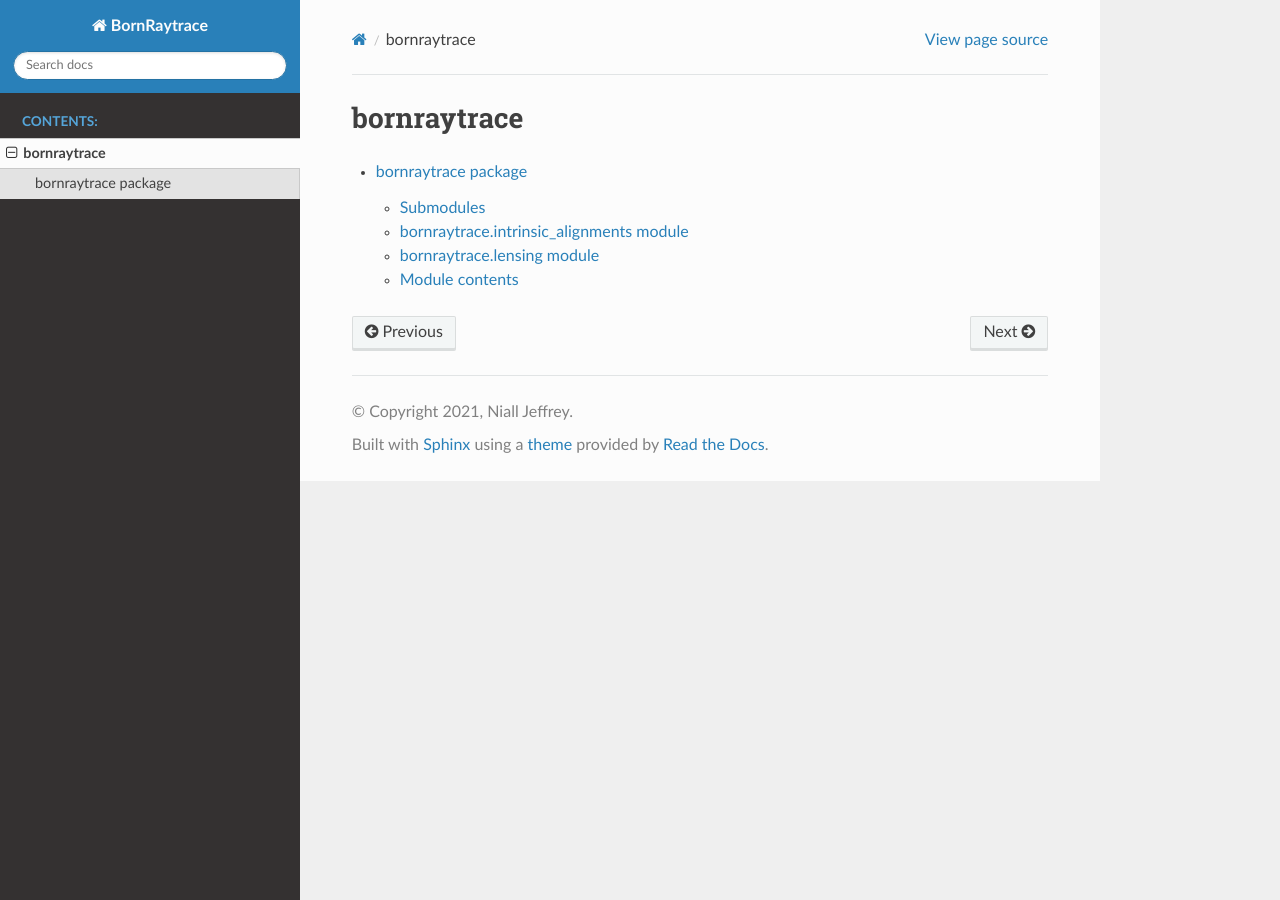
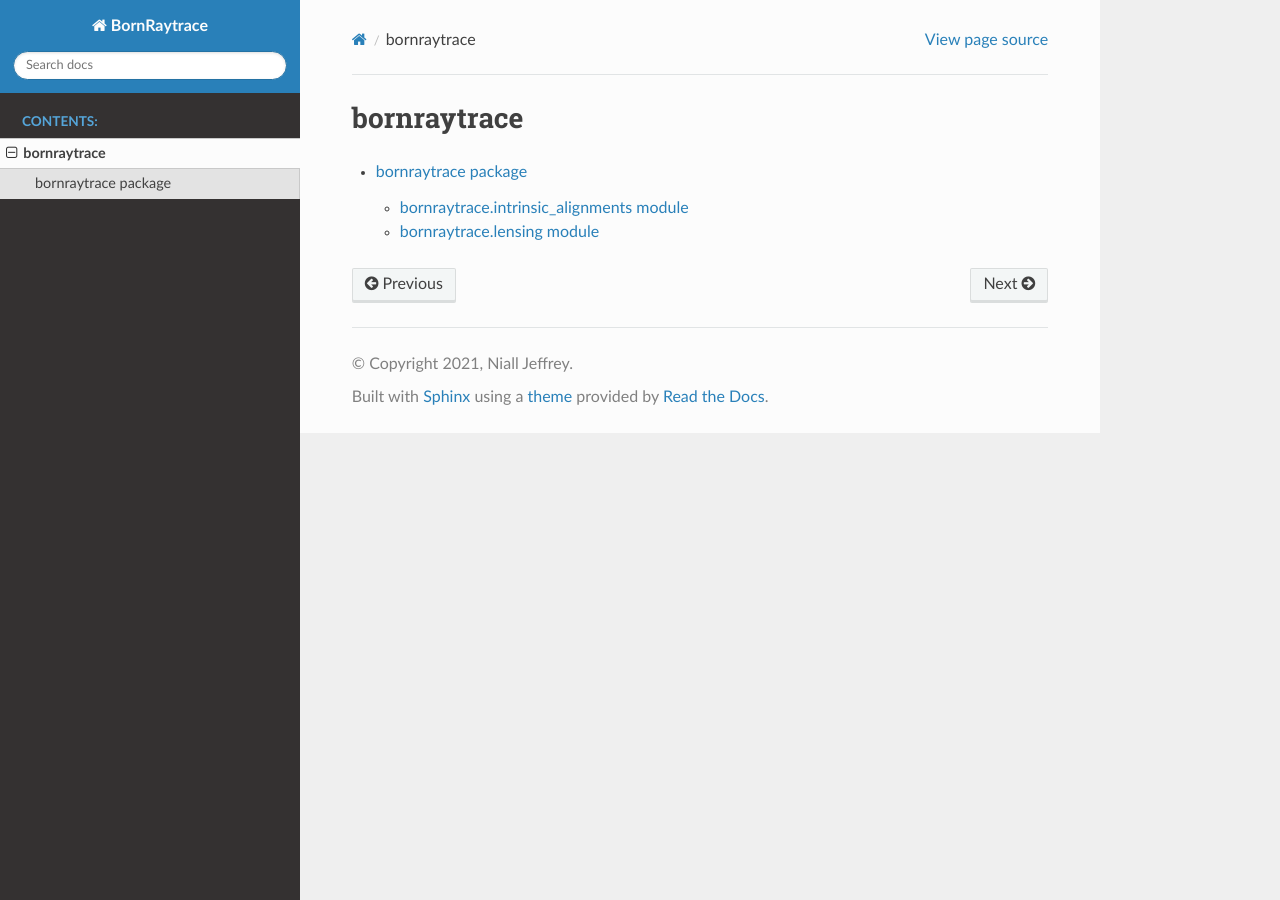
Before and after one commit to NiallJeffrey/BornRaytrace, a Sphinx documentation site: the page built from docs/source/modules.rst, in a window 1280 px wide. Built offline with Sphinx 7.4.7 and the Read the Docs theme 2.0.0, drawn with Linux system fonts in a browser that asks for light colours.

Commit message:
Update bornraytrace.rst

```diff
--- a/docs/source/bornraytrace.rst
+++ b/docs/source/bornraytrace.rst
@@ -1,8 +1,5 @@
 bornraytrace package
 ====================
-
-Submodules
-----------
 
 bornraytrace.intrinsic\_alignments module
 -----------------------------------------
@@ -19,11 +16,3 @@ bornraytrace.lensing module
    :members:
    :undoc-members:
    :show-inheritance:
-
-Module contents
----------------
-
-.. automodule:: bornraytrace
-   :members:
-   :undoc-members:
-   :show-inheritance:
```
